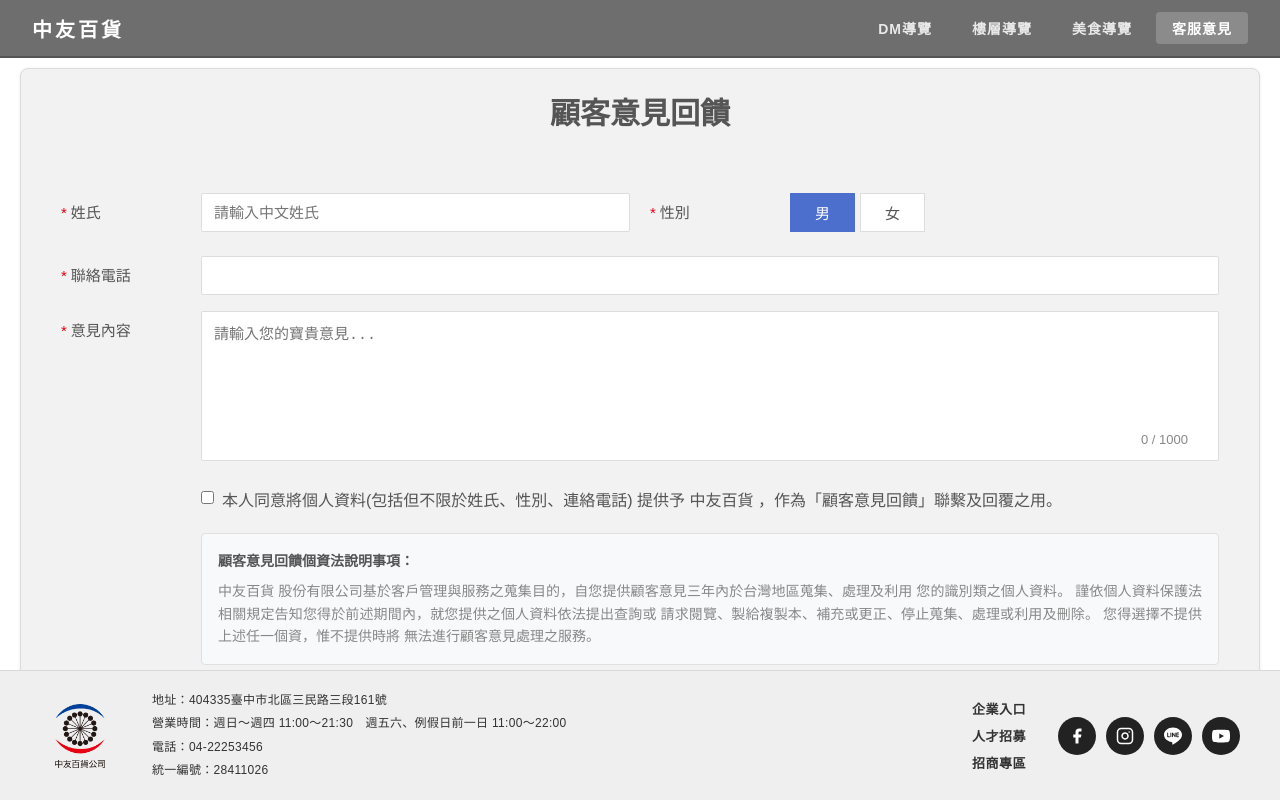
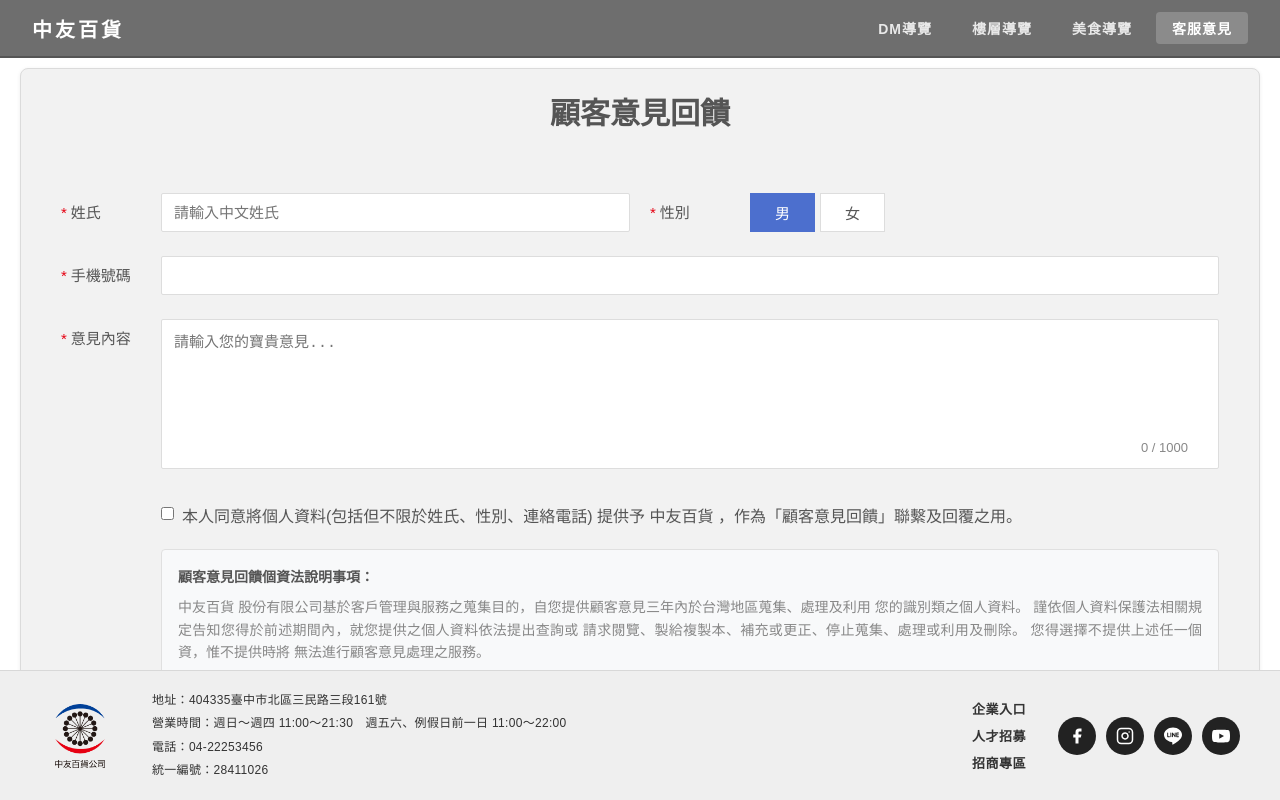
Before and after one commit to faypo/ChungyoOffical, a React (Vite) app in the folder dm-flipbook/: page /CustomerFeedback in a window 1280 px wide. Built offline with nearby package versions, Linux system fonts and the light colour scheme.

Commit message:
[dev]縮短顧客意見頁面表單標題與輸入框距離、修改連絡電話名稱為手機號碼

```diff
--- a/dm-flipbook/src/components/feedback/CustomerFeedback.css
+++ b/dm-flipbook/src/components/feedback/CustomerFeedback.css
@@ -365,7 +365,7 @@
         margin-bottom: 24px;
     }
     .form-label {
-        width: 140px;
+        width: 100px;
         flex-shrink: 0;
         margin-bottom: 0;
     }
@@ -392,7 +392,7 @@
         align-items: flex-start;
     }
     .split-half .form-label {
-        width: 140px;
+        width: 100px;
         flex-shrink: 0;
         margin-bottom: 0;
     }
--- a/dm-flipbook/src/components/feedback/CustomerFeedback.jsx
+++ b/dm-flipbook/src/components/feedback/CustomerFeedback.jsx
@@ -354,7 +354,7 @@
             )}
 
             {fieldConfig.email && (
-              <div className="form-row" style={{ marginBottom: '16px' }}>
+              <div className="form-row">
                 <div className="form-label">
                   <span className="required-star">*</span>E-mail
                 </div>
@@ -373,9 +373,9 @@
             )}
 
             {fieldConfig.phone && (
-              <div className="form-row" style={{ marginBottom: '16px' }}>
+              <div className="form-row">
                 <div className="form-label">
-                  <span className="required-star">*</span>聯絡電話
+                  <span className="required-star">*</span>手機號碼
                 </div>
                 <div className="form-control">
                   <input
@@ -392,7 +392,7 @@
             )}
 
             {fieldConfig.content && (
-              <div className="form-row" style={{ marginBottom: '16px' }}>
+              <div className="form-row">
                 <div className="form-label">
                   <span className="required-star">*</span>意見內容
                 </div>
```
